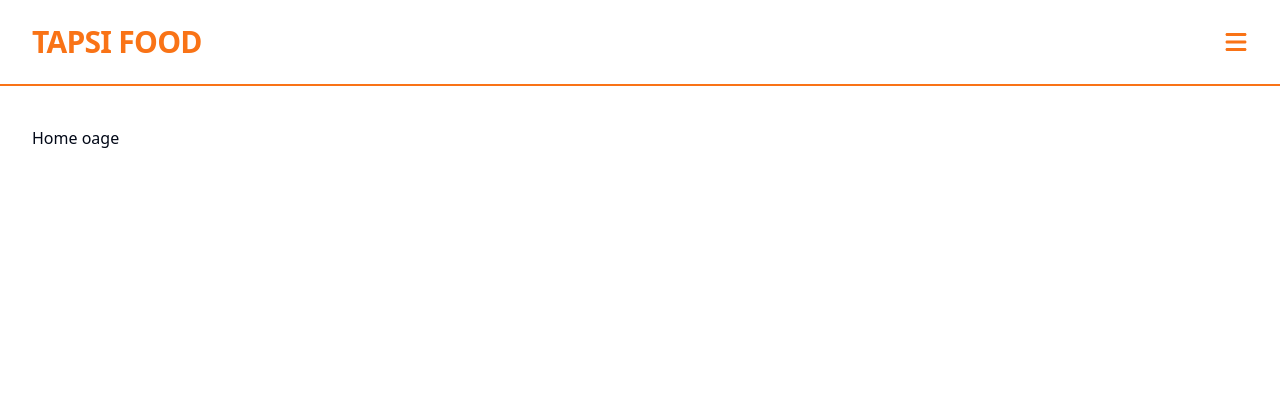
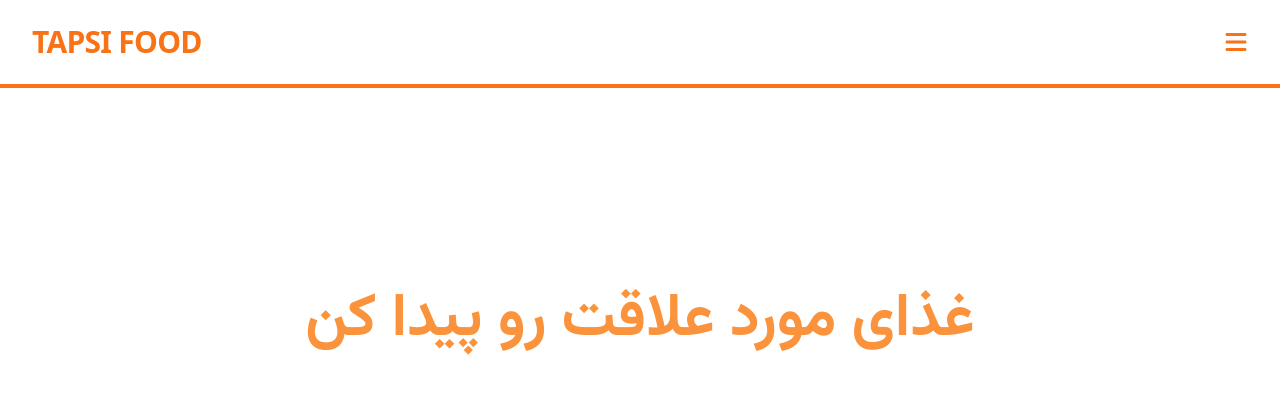
Before and after one commit to sabafarzanegan/foodordering, a React (Vite) app in the folder frontend/: page / in a window 1280 px wide. Shown: the top 394 px of the page. Built offline with nearby package versions, Linux system fonts and the light colour scheme.

Commit message:
add image to hero section

```diff
--- a/frontend/src/Layout.tsx
+++ b/frontend/src/Layout.tsx
@@ -10,7 +10,7 @@ function Layout({ children }: props) {
     <div className="flex flex-col min-h-screen">
       {/* header componets */}
       <Header />
-      <div className="container mx-auto flex-1 py-10">{children}</div>
+      <div className="flex-1">{children}</div>
     </div>
   );
 }
--- a/frontend/src/Page/Home.tsx
+++ b/frontend/src/Page/Home.tsx
@@ -1,7 +1,14 @@
+import Hero from "@/components/main/Hero";
 import Layout from "@/Layout";
 
 function Home() {
-  return <Layout>Home oage</Layout>;
+  return (
+    <Layout>
+      <div className="space-y-6">
+        <Hero />
+      </div>
+    </Layout>
+  );
 }
 
 export default Home;
--- a/frontend/src/components/main/Header.tsx
+++ b/frontend/src/components/main/Header.tsx
@@ -3,7 +3,7 @@ import MobileNav from "../ui/MobileNav";
 
 function Header() {
   return (
-    <div className="py-6 border-b-2 border-b-orange-500">
+    <div className="py-6 border-b-4 border-b-orange-500">
       <div className="container mx-auto flex items-center justify-between">
         <Link
           to="/"
--- /dev/null
+++ b/frontend/src/components/main/Hero.tsx
@@ -0,0 +1,16 @@
+function Hero() {
+  return (
+    <div className="bg-hero w-full h-[500px] bg-cover bg-center bg-no-repeat flex items-center justify-center">
+      <h1 className="font-vazir  text-center ">
+        <p className=" text-3xl md:text-4xl lg:text-6xl font-bold text-orange-400  leading-relaxed text-wrap">
+          غذای مورد علاقت رو پیدا کن
+        </p>
+        <p className="font-vazir text-lg leading-3 text-white py-3 font-semibold">
+          با یک اشاره غذا در خونته
+        </p>
+      </h1>
+    </div>
+  );
+}
+
+export default Hero;
--- a/frontend/src/components/ui/MobileNav.tsx
+++ b/frontend/src/components/ui/MobileNav.tsx
@@ -2,7 +2,6 @@ import {
   Sheet,
   SheetContent,
   SheetDescription,
-  SheetHeader,
   SheetTitle,
   SheetTrigger,
 } from "@/components/ui/sheet";
--- a/frontend/tailwind.config.js
+++ b/frontend/tailwind.config.js
@@ -75,6 +75,9 @@ module.exports = {
     fontFamily: {
       vazir: "vazir",
     },
+    backgroundImage: {
+      hero: "url(./public/image/a food fast ima 2ef6dab9-42b9-4e4d-ae61-3bc040af5c51.png)",
+    },
   },
   plugins: [require("tailwindcss-animate")],
 };
```
Also changed, not shown: 1 other file (tests, documents, lock files or other folders).
